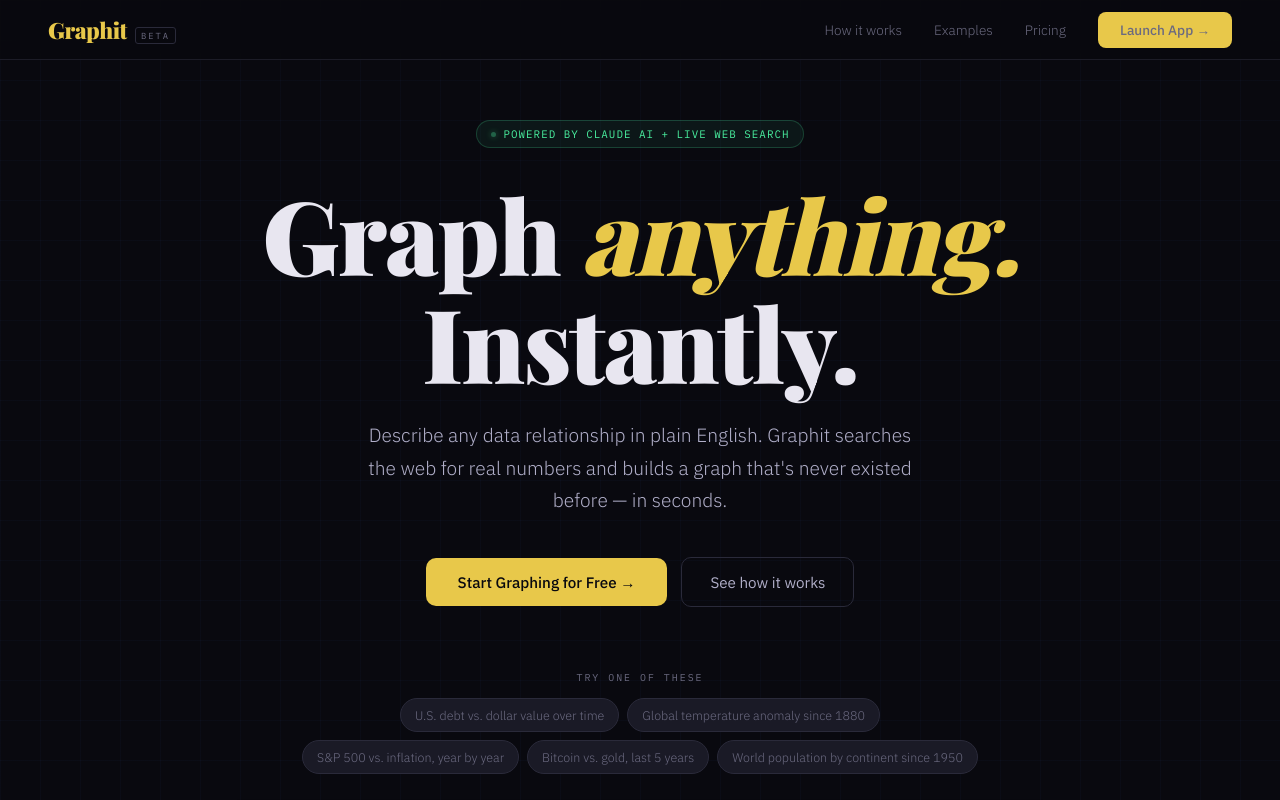
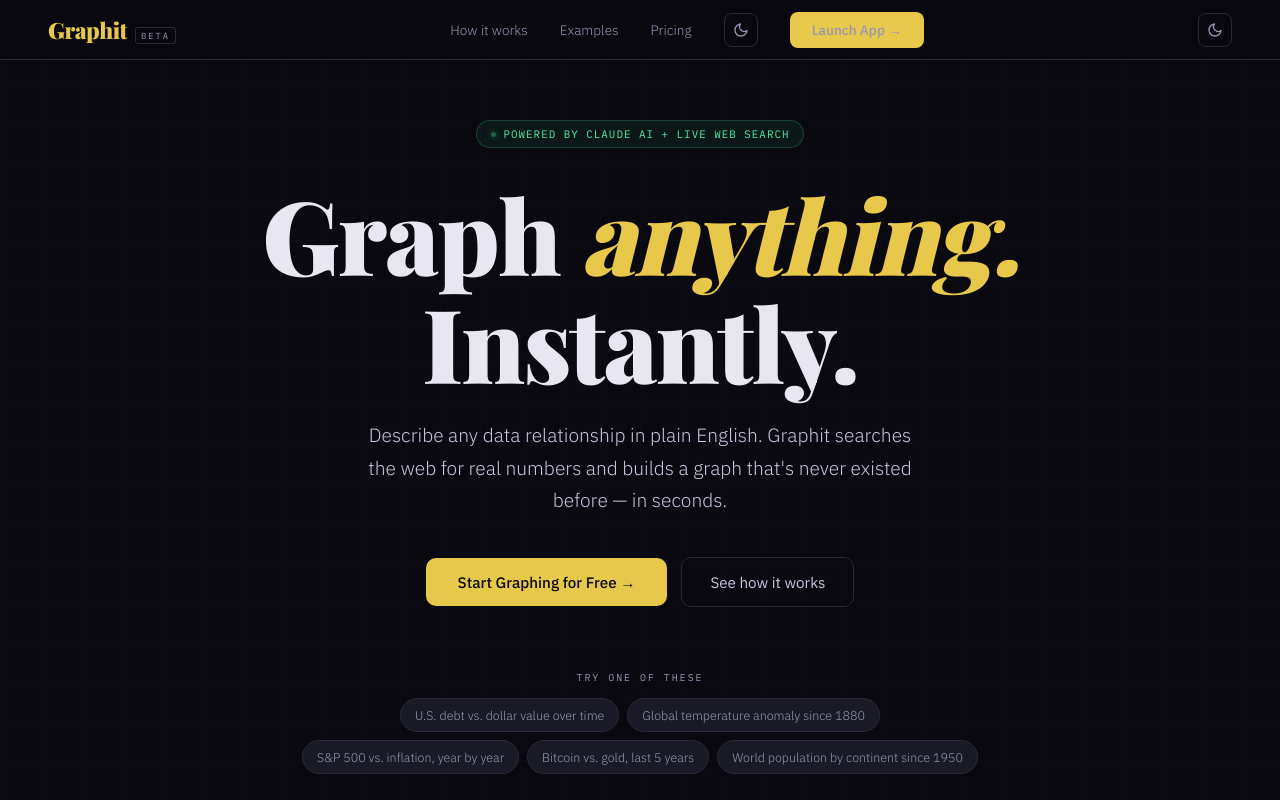
Before and after one commit to WilsopherCo/graphit, a website: page public/index.html in a window 1280 px wide. Shown: the top 800 px of the page. Drawn offline with nearby package versions, Linux system fonts and the light colour scheme; a web font is replaced by a local one.

Commit message:
Update index.html

```diff
--- a/public/index.html
+++ b/public/index.html
@@ -60,7 +60,15 @@
   --bg:#09090f; --surface:#111118; --surface2:#1a1a26; --surface3:#22222f;
   --border:#2a2a3a; --border2:#3a3a50;
   --accent:#e8c84a; --accent-dim:rgba(232,200,74,0.10); --accent2:#5b8cff;
-  --text:#e8e6f0; --text2:#b0aec8; --muted:#6b6a80; --success:#4af0a0;
+  --text:#e8e6f0; --text2:#c8c6e0; --muted:#9896b4; --success:#4af0a0;
+  --nav-bg:rgba(9,9,15,0.9);
+}
+[data-theme="light"]{
+  --bg:#f0ede6; --surface:#e8e4db; --surface2:#ddd9d0; --surface3:#d4cfc6;
+  --border:#c4bfb5; --border2:#b0aba0;
+  --accent:#c8a832; --accent-dim:rgba(200,168,50,0.12); --accent2:#3a6fd8;
+  --text:#1a1820; --text2:#2e2c42; --muted:#525070; --success:#1a7a48;
+  --nav-bg:rgba(240,237,230,0.92);
 }
 *{box-sizing:border-box;margin:0;padding:0}
 html{scroll-behavior:smooth}
@@ -69,7 +77,7 @@ body{background:var(--bg);color:var(--text);font-family:'IBM Plex Sans',sans-ser
 .grid-bg{position:fixed;inset:0;z-index:0;pointer-events:none;background-image:linear-gradient(rgba(91,140,255,0.03) 1px,transparent 1px),linear-gradient(90deg,rgba(91,140,255,0.03) 1px,transparent 1px);background-size:40px 40px}
 
 /* ── NAV ── */
-nav{position:fixed;top:0;left:0;right:0;z-index:100;height:60px;display:flex;align-items:center;justify-content:space-between;padding:0 48px;background:rgba(9,9,15,0.9);backdrop-filter:blur(16px);border-bottom:1px solid rgba(42,42,58,0.6)}
+nav{position:fixed;top:0;left:0;right:0;z-index:100;height:60px;display:flex;align-items:center;justify-content:space-between;padding:0 48px;background:var(--nav-bg);backdrop-filter:blur(16px);border-bottom:1px solid var(--border);transition:background 0.3s}
 .nav-logo{display:flex;align-items:baseline;gap:8px;text-decoration:none}
 .nav-logo-name{font-family:'Playfair Display',serif;font-weight:900;font-size:1.4rem;color:var(--accent);letter-spacing:-0.5px}
 .nav-logo-tag{font-family:'IBM Plex Mono',monospace;font-size:0.55rem;color:var(--muted);text-transform:uppercase;letter-spacing:2px;border:1px solid var(--border);padding:2px 5px;border-radius:3px}
@@ -224,6 +232,17 @@ footer{border-top:1px solid var(--border);padding:36px 48px;display:flex;align-i
 @media(max-width:600px){footer{padding:24px 20px;flex-direction:column;align-items:flex-start}}
 
 @keyframes fadeUp{from{opacity:0;transform:translateY(20px)}to{opacity:1;transform:translateY(0)}}
+/* ── THEME TOGGLE ── */
+.theme-toggle{background:none;border:1px solid var(--border);border-radius:8px;color:var(--muted);cursor:pointer;width:34px;height:34px;display:flex;align-items:center;justify-content:center;transition:all 0.2s;flex-shrink:0}
+.theme-toggle:hover{border-color:var(--accent);color:var(--accent)}
+.theme-toggle svg{width:16px;height:16px}
+.theme-toggle .icon-moon{display:block}
+.theme-toggle .icon-sun{display:none}
+[data-theme="light"] .theme-toggle .icon-moon{display:none}
+[data-theme="light"] .theme-toggle .icon-sun{display:block}
+[data-theme="light"] .grid-bg{background-image:linear-gradient(rgba(91,140,255,0.06) 1px,transparent 1px),linear-gradient(90deg,rgba(91,140,255,0.06) 1px,transparent 1px)}
+[data-theme="light"] .demo-window{box-shadow:0 20px 50px rgba(0,0,0,0.12)}
+[data-theme="light"] .feature-visual{box-shadow:0 8px 24px rgba(0,0,0,0.08)}
 </style>
 </head>
 <body>
@@ -240,9 +259,19 @@ footer{border-top:1px solid var(--border);padding:36px 48px;display:flex;align-i
     <a href="#how">How it works</a>
     <a href="#examples">Examples</a>
     <a href="#pricing">Pricing</a>
+    <button class="theme-toggle" onclick="toggleTheme()" title="Toggle light/dark mode">
+      <svg class="icon-moon" viewBox="0 0 24 24" fill="none" stroke="currentColor" stroke-width="2" stroke-linecap="round" stroke-linejoin="round"><path d="M21 12.79A9 9 0 1 1 11.21 3 7 7 0 0 0 21 12.79z"/></svg>
+      <svg class="icon-sun" viewBox="0 0 24 24" fill="none" stroke="currentColor" stroke-width="2" stroke-linecap="round" stroke-linejoin="round"><circle cx="12" cy="12" r="5"/><line x1="12" y1="1" x2="12" y2="3"/><line x1="12" y1="21" x2="12" y2="23"/><line x1="4.22" y1="4.22" x2="5.64" y2="5.64"/><line x1="18.36" y1="18.36" x2="19.78" y2="19.78"/><line x1="1" y1="12" x2="3" y2="12"/><line x1="21" y1="12" x2="23" y2="12"/><line x1="4.22" y1="19.78" x2="5.64" y2="18.36"/><line x1="18.36" y1="5.64" x2="19.78" y2="4.22"/></svg>
+    </button>
     <a class="nav-cta" href="/app">Launch App →</a>
   </div>
-  <a class="nav-cta nav-mobile-cta" href="/app">Launch App →</a>
+  <div style="display:flex;align-items:center;gap:8px">
+    <button class="theme-toggle nav-mobile-cta" onclick="toggleTheme()" title="Toggle light/dark mode">
+      <svg class="icon-moon" viewBox="0 0 24 24" fill="none" stroke="currentColor" stroke-width="2" stroke-linecap="round" stroke-linejoin="round"><path d="M21 12.79A9 9 0 1 1 11.21 3 7 7 0 0 0 21 12.79z"/></svg>
+      <svg class="icon-sun" viewBox="0 0 24 24" fill="none" stroke="currentColor" stroke-width="2" stroke-linecap="round" stroke-linejoin="round"><circle cx="12" cy="12" r="5"/><line x1="12" y1="1" x2="12" y2="3"/><line x1="12" y1="21" x2="12" y2="23"/><line x1="4.22" y1="4.22" x2="5.64" y2="5.64"/><line x1="18.36" y1="18.36" x2="19.78" y2="19.78"/><line x1="1" y1="12" x2="3" y2="12"/><line x1="21" y1="12" x2="23" y2="12"/><line x1="4.22" y1="19.78" x2="5.64" y2="18.36"/><line x1="18.36" y1="5.64" x2="19.78" y2="4.22"/></svg>
+    </button>
+    <a class="nav-cta nav-mobile-cta" href="/app">Launch App →</a>
+  </div>
 </nav>
 
 <!-- HERO -->
@@ -554,6 +583,19 @@ const io = new IntersectionObserver(entries => {
   entries.forEach(e => { if (e.isIntersecting) { e.target.classList.add('visible'); io.unobserve(e.target); } });
 }, { threshold: 0.12 });
 document.querySelectorAll('[data-scroll]').forEach(el => io.observe(el));
+
+/* ── THEME TOGGLE ── */
+function toggleTheme() {
+  const html = document.documentElement;
+  const isLight = html.getAttribute('data-theme') === 'light';
+  html.setAttribute('data-theme', isLight ? '' : 'light');
+  localStorage.setItem('graphit-theme', isLight ? 'dark' : 'light');
+}
+// Apply saved theme on load
+(function() {
+  const saved = localStorage.getItem('graphit-theme');
+  if (saved === 'light') document.documentElement.setAttribute('data-theme', 'light');
+})();
 </script>
 </body>
 </html>
```
